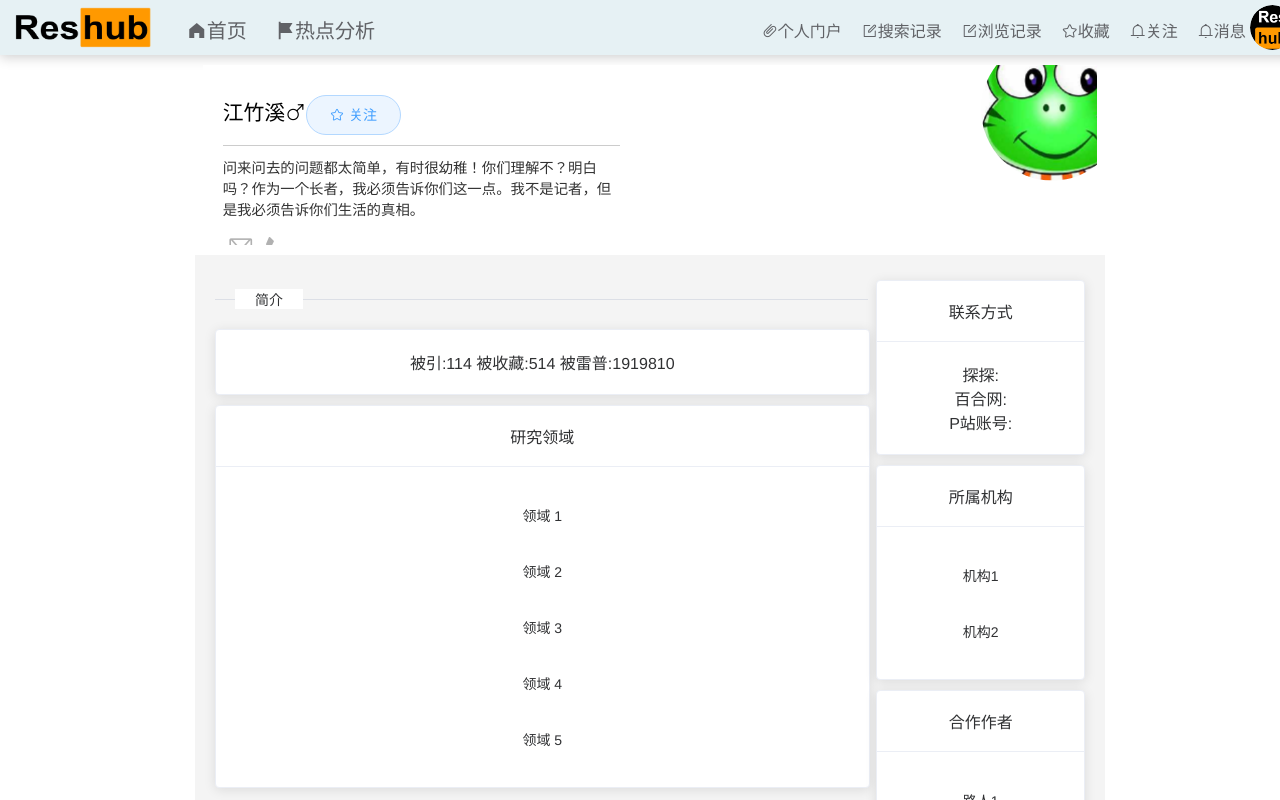
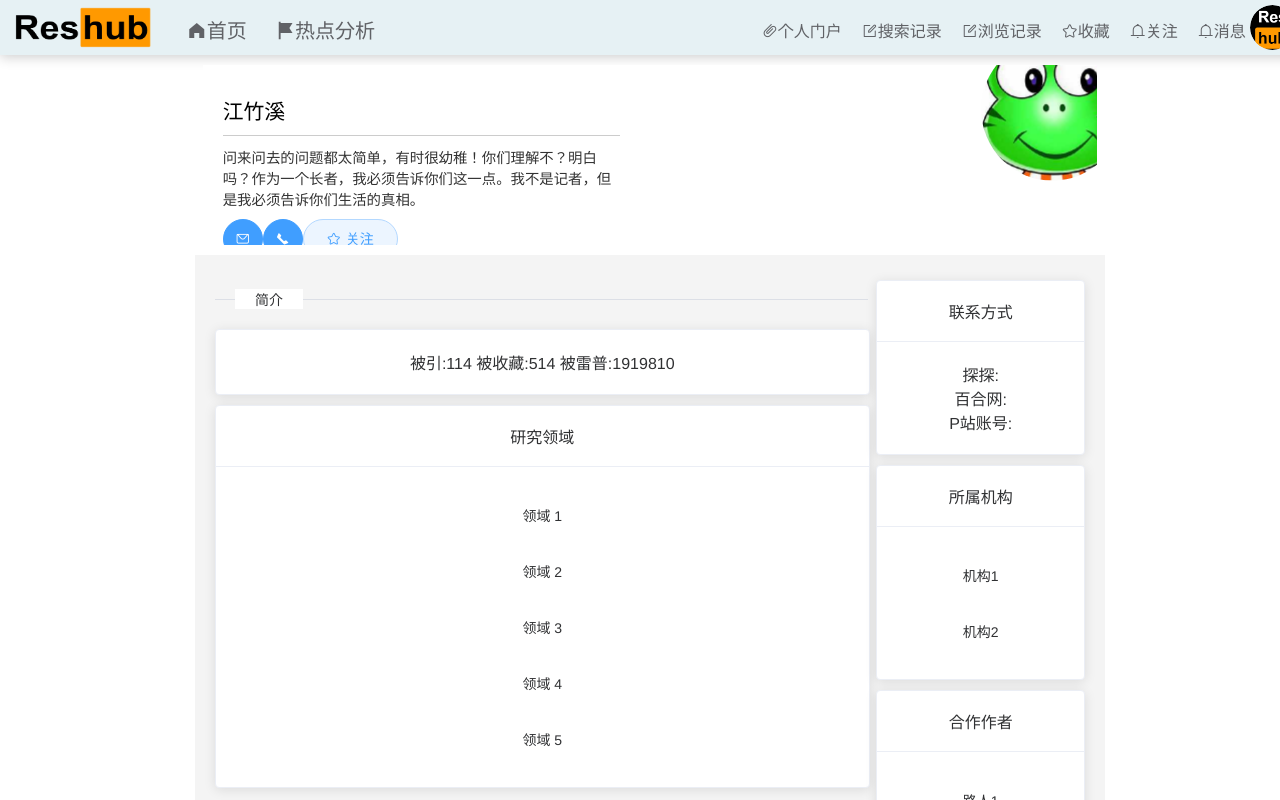
Before and after one commit to youabcd/reshub, a Vue app: page /#/PersonalPortal in a window 1280 px wide. Shown: the top 800 px of the page. Built offline with nearby package versions, Linux system fonts and the light colour scheme; what @jiaminghi/data-view would draw is missing.

Commit message:
Update PersonalPortal.vue

```diff
--- a/src/components/PersonalPortal.vue
+++ b/src/components/PersonalPortal.vue
@@ -6,11 +6,26 @@
         <div style="width: 70% auto;">
           <figure class="snip0056">
               <figcaption>
-                  <h2>江竹溪<i class="el-icon-male"></i><el-button float="right" type="primary" icon="el-icon-star-off" href="#" round plain>关注</el-button></h2>
+                  <h2>江竹溪</h2>
                   <p>问来问去的问题都太简单，有时很幼稚！你们理解不？明白吗？作为一个长者，我必须告诉你们这一点。我不是记者，但是我必须告诉你们生活的真相。</p>
                   <div class="icons">
-                    <a href="#"><i class="el-icon-message"></i></a>
-                    <a href="#"><i class="el-icon-phone"></i></a>
+                    <el-popover
+                      placement="bottom"
+                      title="联系邮箱"
+                      width="200"
+                      trigger="hover"
+                      content="无可奉告">
+                      <el-button slot="reference" type="primary" icon="el-icon-message" circle></el-button>
+                    </el-popover>
+                    <el-popover
+                      placement="bottom"
+                      title="联系电话"
+                      width="200"
+                      trigger="hover"
+                      content="谈笑风生">
+                      <el-button slot="reference" type="primary" icon="el-icon-phone" circle></el-button>
+                    </el-popover>
+                    <el-button type="primary" icon="el-icon-star-off" href="#" round plain>关注</el-button>
                   </div>
               </figcaption><img src="../assets/jiang.jpg" alt="sample8" />
           </figure>
```
